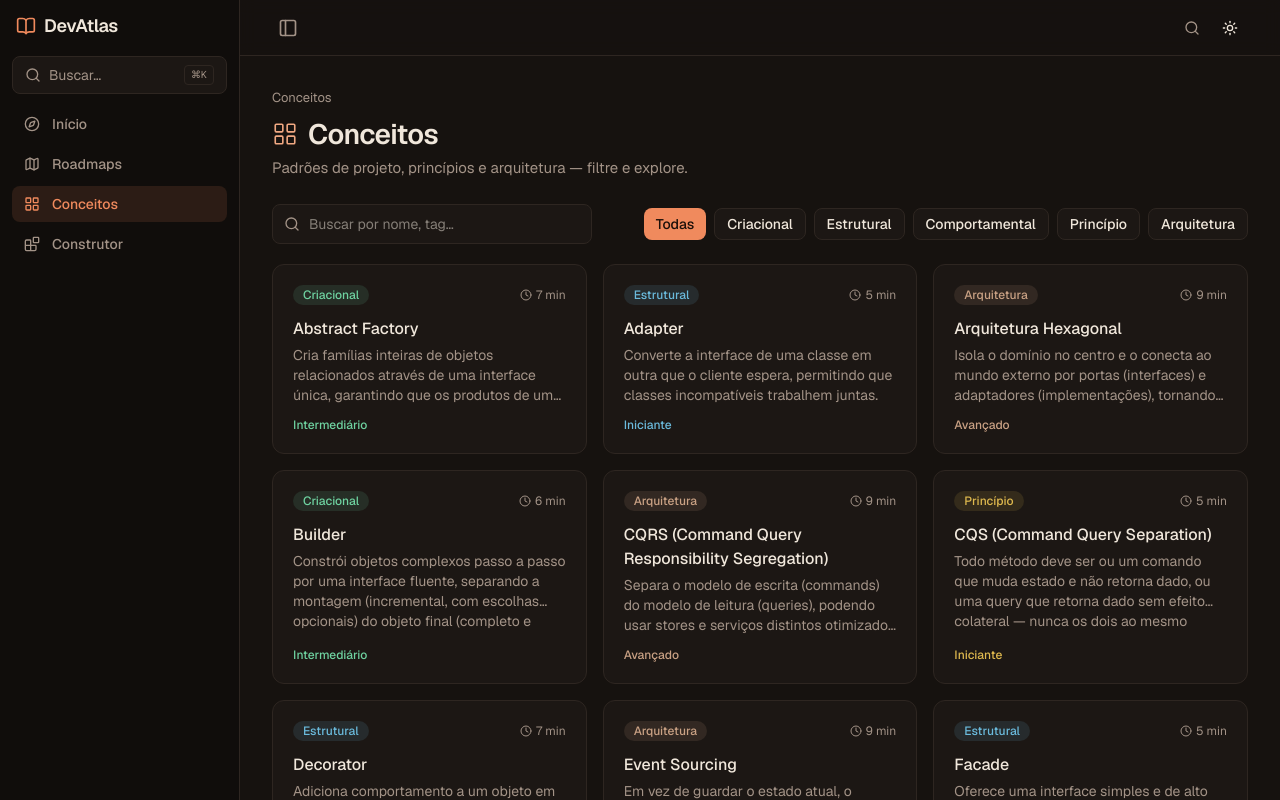
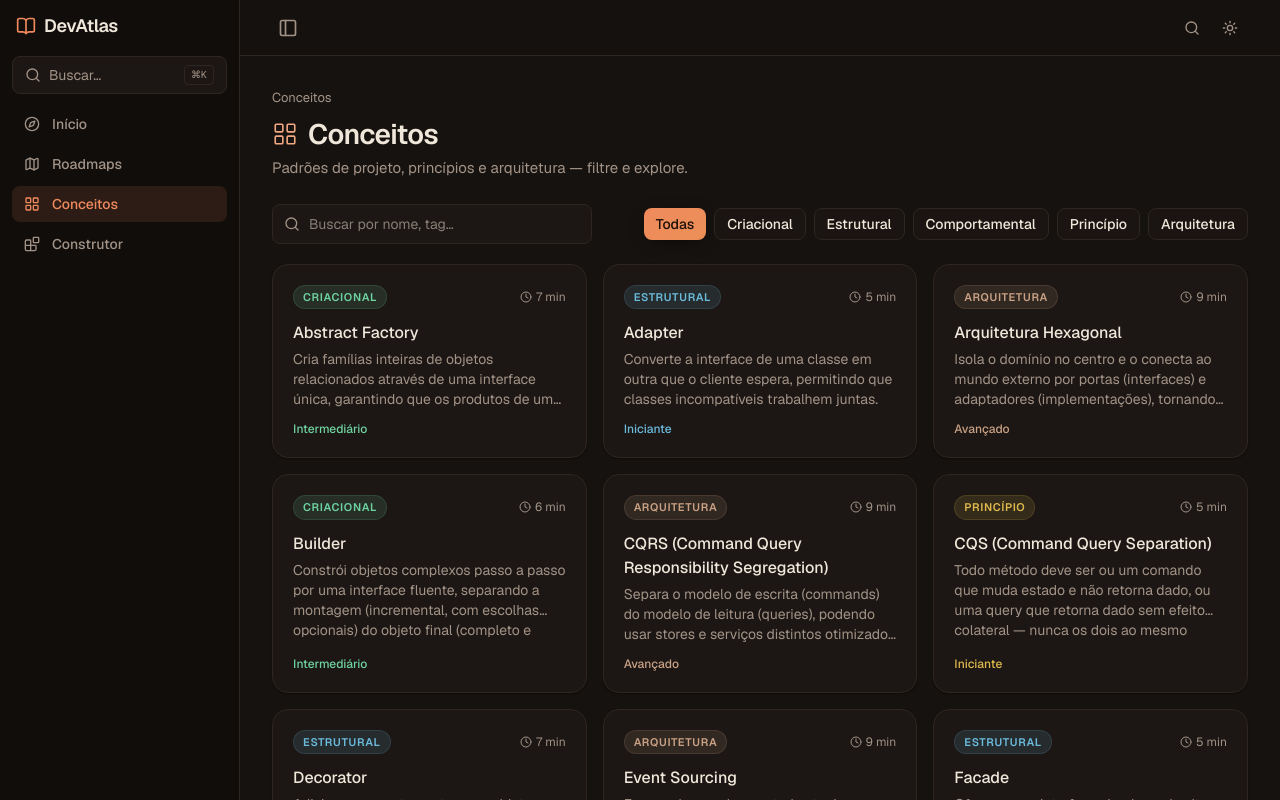
Before and after one commit to CalvinSoares/arch-roadmap, a Next.js app: page /conceitos in a window 1280 px wide. Shown: the top 800 px of the page. Built offline with nearby package versions, Linux system fonts and the light colour scheme; no server answers.

Commit message:
feat(ui): primitivos com a nova identidade e componentes de animacao

```diff
--- /dev/null
+++ b/src/shared/components/global/ui/aurora.tsx
@@ -0,0 +1,27 @@
+import { cn } from "@/shared/utils/cn";
+
+/**
+ * Fundo decorativo do hero: três manchas de cor desfocadas que derivam
+ * lentamente (`.aurora` em globals.css). Puramente ornamental.
+ */
+export function Aurora({ className }: { className?: string }) {
+  return (
+    <div
+      aria-hidden
+      className={cn("pointer-events-none absolute inset-0 overflow-hidden", className)}
+    >
+      <span
+        className="aurora left-[8%] top-[-18%] size-[26rem]"
+        style={{ background: "var(--glow-a)" }}
+      />
+      <span
+        className="aurora right-[4%] top-[6%] size-[22rem]"
+        style={{ background: "var(--glow-b)", animationDelay: "-6s" }}
+      />
+      <span
+        className="aurora left-[38%] top-[42%] size-[18rem]"
+        style={{ background: "var(--glow-c)", animationDelay: "-12s" }}
+      />
+    </div>
+  );
+}
--- a/src/shared/components/global/ui/badge.tsx
+++ b/src/shared/components/global/ui/badge.tsx
@@ -1,17 +1,25 @@
 import * as React from "react";
 import { cn } from "@/shared/utils/cn";
 
-export function Badge({
-  className,
-  ...props
-}: React.HTMLAttributes<HTMLSpanElement>) {
+interface BadgeProps extends React.HTMLAttributes<HTMLSpanElement> {
+  /** Mostra um ponto de status herdando a cor do texto. */
+  ponto?: boolean;
+}
+
+export function Badge({ className, ponto, children, ...props }: BadgeProps) {
   return (
     <span
       className={cn(
-        "inline-flex items-center rounded-full px-2.5 py-0.5 text-xs font-medium",
+        "inline-flex items-center gap-1.5 rounded-full px-2.5 py-1 text-[11px] font-semibold uppercase tracking-[0.06em]",
+        "ring-1 ring-inset ring-current/15 transition-colors duration-300",
         className
       )}
       {...props}
-    />
+    >
+      {ponto && (
+        <span aria-hidden className="size-1.5 rounded-full bg-current" />
+      )}
+      {children}
+    </span>
   );
 }
--- a/src/shared/components/global/ui/button.tsx
+++ b/src/shared/components/global/ui/button.tsx
@@ -4,21 +4,31 @@ import { cva, type VariantProps } from "class-variance-authority";
 import { cn } from "@/shared/utils/cn";
 
 const buttonVariants = cva(
-  "inline-flex items-center justify-center gap-2 rounded-lg text-sm font-medium transition-colors outline-none focus-visible:ring-2 focus-visible:ring-ring disabled:pointer-events-none disabled:opacity-50 [&_svg]:size-4 [&_svg]:shrink-0",
+  [
+    "group/btn relative inline-flex items-center justify-center gap-2 rounded-xl text-sm font-medium",
+    "outline-none transition-all duration-300 ease-out",
+    "focus-visible:ring-2 focus-visible:ring-ring",
+    "active:scale-[0.97] disabled:pointer-events-none disabled:opacity-50",
+    "[&_svg]:size-4 [&_svg]:shrink-0 [&_svg]:transition-transform [&_svg]:duration-300",
+  ],
   {
     variants: {
       variant: {
-        primary: "bg-primary text-primary-foreground hover:opacity-90",
+        primary:
+          "brilho-varredura bg-gradient-to-br from-primary to-[color-mix(in_srgb,var(--primary)_78%,var(--glow-c))] text-primary-foreground shadow-[var(--shadow-md)] hover:-translate-y-0.5 hover:shadow-[var(--shadow-lg)]",
+        accent:
+          "brilho-varredura bg-accent text-accent-foreground shadow-[var(--shadow-md)] hover:-translate-y-0.5 hover:shadow-[var(--shadow-lg)]",
         outline:
-          "border border-card-border bg-card text-foreground hover:bg-muted/10",
-        ghost: "text-foreground hover:bg-muted/10",
-        subtle: "bg-muted/10 text-foreground hover:bg-muted/20",
+          "border border-card-border bg-card/70 text-foreground hover:-translate-y-0.5 hover:border-primary/45 hover:bg-card hover:shadow-[var(--shadow-md)]",
+        ghost: "text-muted hover:bg-foreground/5 hover:text-foreground",
+        subtle:
+          "bg-foreground/[0.06] text-foreground hover:bg-foreground/10 hover:-translate-y-0.5",
       },
       size: {
-        sm: "h-8 px-3",
+        sm: "h-8 rounded-lg px-3",
         md: "h-10 px-4",
-        lg: "h-11 px-6 text-base",
-        icon: "size-9",
+        lg: "h-12 px-6 text-[15px]",
+        icon: "size-9 rounded-lg",
       },
     },
     defaultVariants: { variant: "primary", size: "md" },
--- a/src/shared/components/global/ui/card.tsx
+++ b/src/shared/components/global/ui/card.tsx
@@ -1,14 +1,19 @@
 import * as React from "react";
 import { cn } from "@/shared/utils/cn";
 
-export function Card({
-  className,
-  ...props
-}: React.HTMLAttributes<HTMLDivElement>) {
+interface CardProps extends React.HTMLAttributes<HTMLDivElement> {
+  /** Aplica hover de card clicável (levanta + borda de acento). */
+  interativo?: boolean;
+}
+
+export function Card({ className, interativo, ...props }: CardProps) {
   return (
     <div
       className={cn(
-        "rounded-xl border border-card-border bg-card",
+        "rounded-2xl border border-card-border bg-card shadow-[var(--shadow-sm)]",
+        "transition-[transform,box-shadow,border-color,background-color] duration-300 ease-out",
+        interativo &&
+          "hover:-translate-y-1 hover:border-primary/45 hover:shadow-[var(--shadow-lg)]",
         className
       )}
       {...props}
--- /dev/null
+++ b/src/shared/components/global/ui/contador.tsx
@@ -0,0 +1,60 @@
+"use client";
+
+import { useEffect, useState } from "react";
+
+/** easeOutCubic — rápido no começo, assentando no fim. */
+const suavizar = (p: number) => 1 - Math.pow(1 - p, 3);
+
+/**
+ * Número que sobe de 0 até o valor ao montar.
+ *
+ * O estado começa **no valor final** e só é reduzido dentro do primeiro
+ * quadro: sem JS, com movimento reduzido ou se os quadros nunca chegarem
+ * (aba em segundo plano), o que fica na tela é o número certo — nunca zero.
+ */
+export function Contador({
+  valor,
+  duracao = 1.1,
+  atraso = 0,
+}: {
+  valor: number;
+  duracao?: number;
+  atraso?: number;
+}) {
+  const [n, setN] = useState(valor);
+
+  useEffect(() => {
+    if (window.matchMedia("(prefers-reduced-motion: reduce)").matches) return;
+
+    const duracaoMs = duracao * 1000;
+    const atrasoMs = atraso * 1000;
+    let quadro = 0;
+    let inicio = 0;
+
+    const passo = (agora: number) => {
+      if (!inicio) inicio = agora;
+      const decorrido = agora - inicio - atrasoMs;
+
+      if (decorrido < 0) {
+        setN(0);
+        quadro = requestAnimationFrame(passo);
+        return;
+      }
+
+      const progresso = Math.min(1, decorrido / duracaoMs);
+      setN(Math.round(suavizar(progresso) * valor));
+      if (progresso < 1) quadro = requestAnimationFrame(passo);
+    };
+
+    quadro = requestAnimationFrame(passo);
+    return () => cancelAnimationFrame(quadro);
+  }, [valor, duracao, atraso]);
+
+  // o valor final fica sempre no DOM para leitor de tela e indexação
+  return (
+    <>
+      <span aria-hidden>{n}</span>
+      <span className="sr-only">{valor}</span>
+    </>
+  );
+}
--- /dev/null
+++ b/src/shared/components/global/ui/reveal.tsx
@@ -0,0 +1,86 @@
+"use client";
+
+import * as React from "react";
+import { motion, type HTMLMotionProps } from "framer-motion";
+
+type Direcao = "cima" | "baixo" | "esquerda" | "direita" | "nenhuma";
+
+const DESLOCAMENTO: Record<Direcao, { x?: number; y?: number }> = {
+  cima: { y: 18 },
+  baixo: { y: -18 },
+  esquerda: { x: 18 },
+  direita: { x: -18 },
+  nenhuma: {},
+};
+
+interface OpcoesReveal {
+  /** Índice na lista — vira o atraso da cascata. */
+  indice?: number;
+  atraso?: number;
+  direcao?: Direcao;
+  /** Anima só quando entra na viewport (default) ou já na montagem. */
+  aoAparecer?: boolean;
+}
+
+type RevealProps = Omit<HTMLMotionProps<"div">, "ref"> & OpcoesReveal;
+type RevealItemProps = Omit<HTMLMotionProps<"li">, "ref"> & OpcoesReveal;
+
+/** Props de animação compartilhadas pelas duas variantes. */
+function animacao({
+  indice = 0,
+  atraso = 0,
+  direcao = "cima",
+  aoAparecer = true,
+}: OpcoesReveal) {
+  const final = { opacity: 1, x: 0, y: 0 };
+  return {
+    initial: { opacity: 0, ...DESLOCAMENTO[direcao] },
+    ...(aoAparecer
+      ? { whileInView: final, viewport: { once: true, margin: "-60px" } }
+      : { animate: final }),
+    transition: {
+      duration: 0.5,
+      delay: atraso + indice * 0.06,
+      ease: [0.22, 1, 0.36, 1] as const,
+    },
+  };
+}
+
+/**
+ * Entrada em cascata: opacidade + deslocamento, com atraso derivado do
+ * índice. `prefers-reduced-motion` é respeitado pelo próprio framer-motion
+ * (além da regra global em `globals.css`).
+ */
+export function Reveal({
+  indice,
+  atraso,
+  direcao,
+  aoAparecer,
+  children,
+  ...props
+}: RevealProps) {
+  return (
+    <motion.div {...animacao({ indice, atraso, direcao, aoAparecer })} {...props}>
+      {children}
+    </motion.div>
+  );
+}
+
+/**
+ * Mesma entrada, renderizando o próprio `<li>`. Use dentro de `<ul>`/`<ol>`:
+ * envolver o item em uma `div` quebraria a relação lista → item.
+ */
+export function RevealItem({
+  indice,
+  atraso,
+  direcao,
+  aoAparecer,
+  children,
+  ...props
+}: RevealItemProps) {
+  return (
+    <motion.li {...animacao({ indice, atraso, direcao, aoAparecer })} {...props}>
+      {children}
+    </motion.li>
+  );
+}
--- /dev/null
+++ b/src/shared/components/global/ui/spotlight-card.tsx
@@ -0,0 +1,53 @@
+"use client";
+
+import * as React from "react";
+import { cn } from "@/shared/utils/cn";
+
+interface SpotlightCardProps extends React.HTMLAttributes<HTMLDivElement> {
+  /** Cor do holofote — CSS var ou cor literal. Default: `var(--primary)`. */
+  cor?: string;
+  /** Levanta o card no hover. */
+  elevar?: boolean;
+}
+
+/**
+ * Card com holofote radial que segue o cursor (o brilho vaza pela borda) e
+ * um leve levantar no hover. O gradiente é desenhado em CSS (`.card-holofote`);
+ * aqui só alimentamos as posições via custom properties.
+ */
+export function SpotlightCard({
+  className,
+  cor,
+  elevar = true,
+  style,
+  onMouseMove,
+  ...props
+}: SpotlightCardProps) {
+  const ref = React.useRef<HTMLDivElement>(null);
+
+  const aoMover = (e: React.MouseEvent<HTMLDivElement>) => {
+    const el = ref.current;
+    if (el) {
+      const { left, top } = el.getBoundingClientRect();
+      el.style.setProperty("--mx", `${e.clientX - left}px`);
+      el.style.setProperty("--my", `${e.clientY - top}px`);
+    }
+    onMouseMove?.(e);
+  };
+
+  return (
+    <div
+      ref={ref}
+      onMouseMove={aoMover}
+      style={{ ...style, ...(cor ? { ["--holofote" as string]: cor } : null) }}
+      className={cn(
+        "card-holofote rounded-2xl border border-card-border bg-card",
+        "transition-[transform,box-shadow,border-color] duration-300 ease-out",
+        elevar &&
+          "hover:-translate-y-1 hover:border-transparent hover:shadow-[var(--shadow-lg)]",
+        className
+      )}
+      {...props}
+    />
+  );
+}
```
